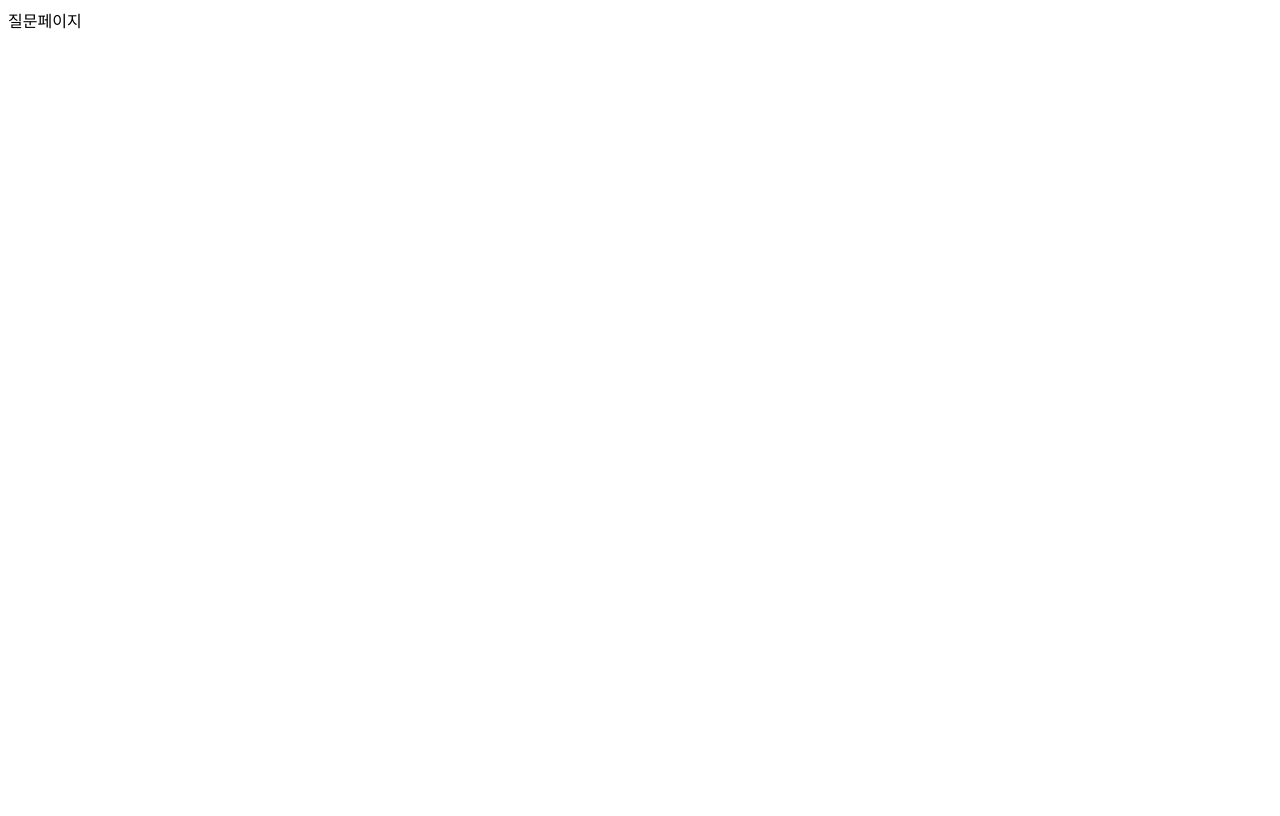
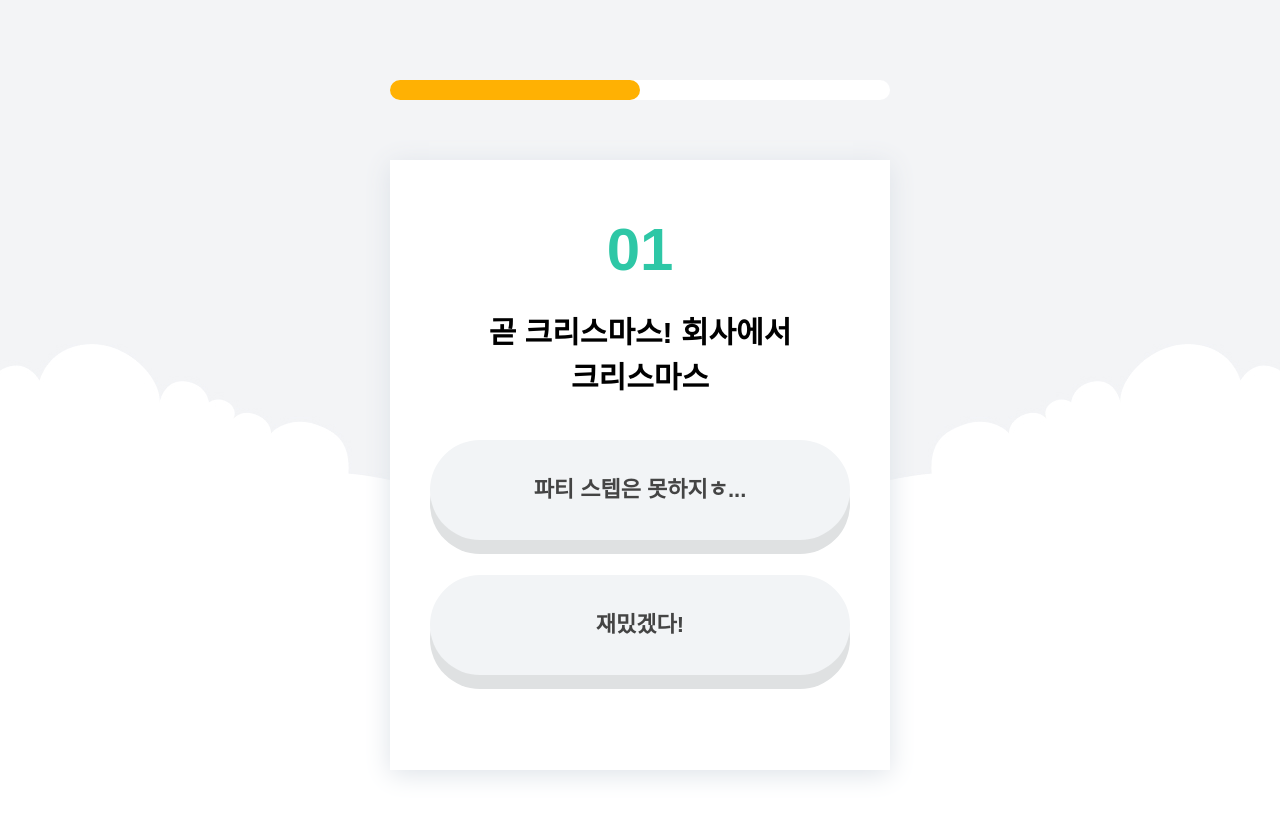
Before and after one commit to zzzmini/mbti-test, a plain HTML site: page question.html in a window 1280 px wide. Drawn offline with nearby package versions, Linux system fonts and the light colour scheme; a web font is replaced by a local one.

Commit message:
질문페이지 디자인 완성

```diff
--- /dev/null
+++ b/css/question.css
@@ -0,0 +1,55 @@
+body {
+  background-image: url("../images/questions_bg.jpg");
+  background-position: top center;
+  background-repeat: no-repeat;
+}
+
+.progress {
+  max-width: 500px;
+  height: 20px;
+  background-color: #FFFFFF;
+  margin-left: auto;
+  margin-right: auto;
+  border-radius: 10px;
+  margin-bottom: 60px;
+}
+.progress .value {
+  width: 50%;
+  height: 20px;
+  background-color: #FFB103;
+  border-radius: 10px;
+  transition: 0.5s;
+}
+
+.question-box {
+  max-width: 420px;
+  background-color: #FFFFFF;
+  padding-top: 60px;
+  padding-bottom: 60px;
+  padding-left: 40px;
+  padding-right: 40px;
+  margin-left: auto;
+  margin-right: auto;
+  box-shadow: 0 4px 25px #DDE2E8;
+}
+
+.question-box .number {
+  font-size: 60px;
+  font-weight: 900;
+  text-align: center;
+  color: #2EC7A6;
+  margin-bottom: 30px;
+}
+
+.question-box .question{
+  font-size: 30px;
+  font-weight: 700;
+  line-height: 1.5;
+  text-align: center;
+  margin-bottom: 40px;
+}
+
+.question-box .choice {
+  border-radius: 120px;
+  font-size: 22px;
+}
--- a/question.html
+++ b/question.html
@@ -3,9 +3,21 @@
 <head>
   <meta charset="UTF-8">
   <meta name="viewport" content="width=, initial-scale=1.0">
-  <title>Document</title>
+  <link rel="stylesheet" href="https://cdn.jsdelivr.net/npm/reset-css@5.0.2/reset.min.css">
+  <link rel="stylesheet" as="style" crossorigin href="https://cdn.jsdelivr.net/gh/orioncactus/pretendard@v1.3.9/dist/web/variable/pretendardvariable-dynamic-subset.min.css" />
+  <link rel="stylesheet" href="./css/common.css">
+  <link rel="stylesheet" href="./css/question.css">
+  <title>>My MBTI Question</title>
 </head>
 <body>
-  질문페이지
+  <div class="progress">
+    <div class="value"></div>
+  </div>
+  <div class="question-box">
+    <div class="number">01</div>
+    <div class="question">곧 크리스마스! 회사에서 크리스마스</div>
+    <div class="btn btn-gray choice">파티 스텝은 못하지ㅎ...</div>
+    <div class="btn btn-gray choice">재밌겠다!</div>
+  </div>
 </body>
 </html>
```
Also changed, not shown: index.html (+1 -1 lines).
